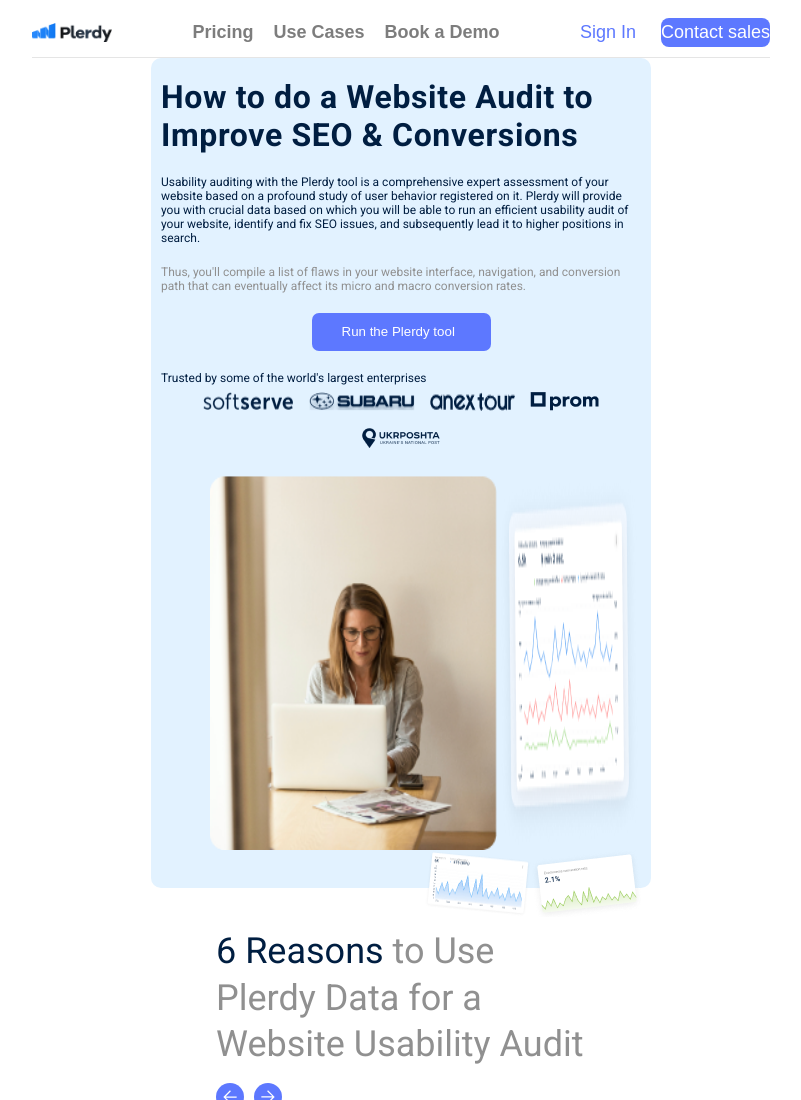
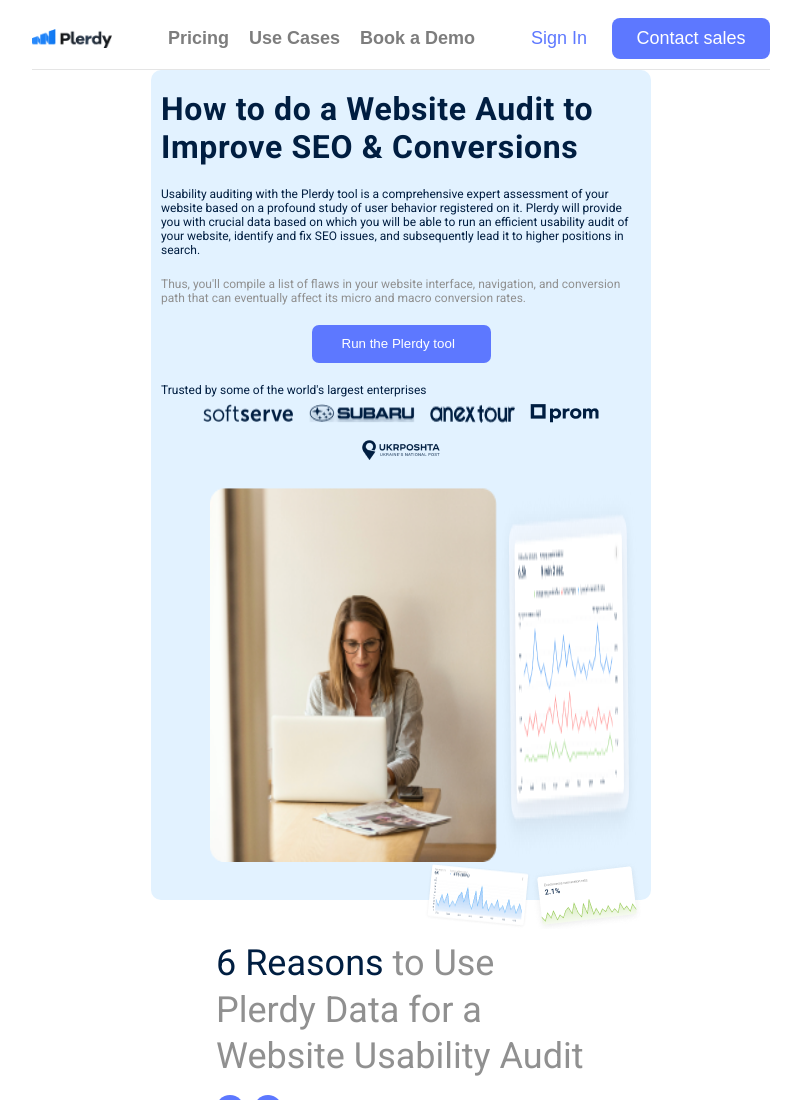
Before and after one commit to AnastasiiaMehei/TestPredly, a website built with Vite: page index.html in a window 1280 px wide. Shown: the top 1100 px of the page, without its empty margins (239-1040 px from the left). Built offline with nearby package versions, Linux system fonts and the light colour scheme.

Commit message:
some styles

```diff
--- a/styles.css
+++ b/styles.css
@@ -156,6 +156,8 @@
     text-align: center;
     color: #fff;
     border-radius: 8px;
+    width: 158px;
+    padding: 6px 24px;
     display: flex;
         align-items: center;
         justify-content: center;
```
